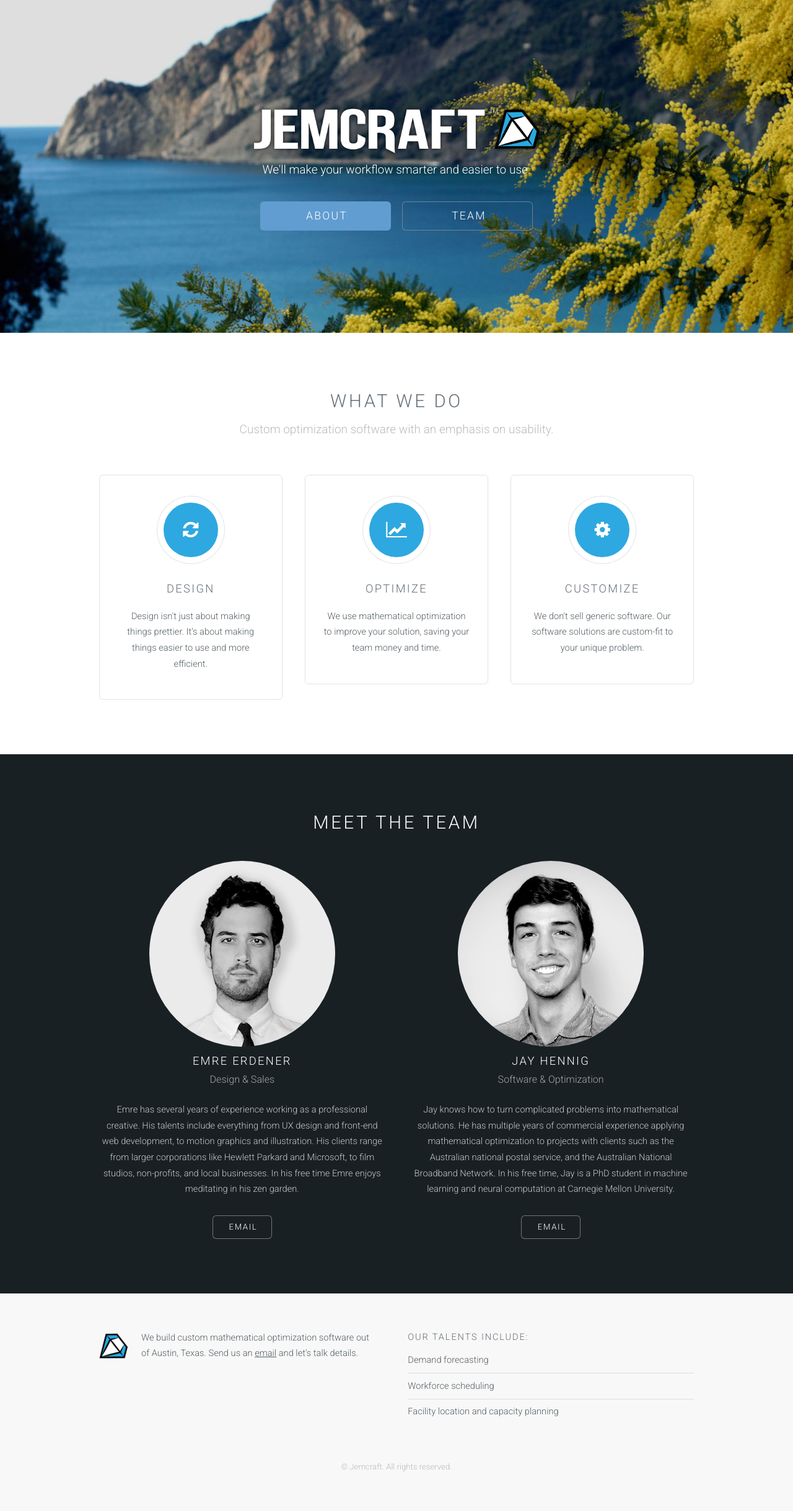
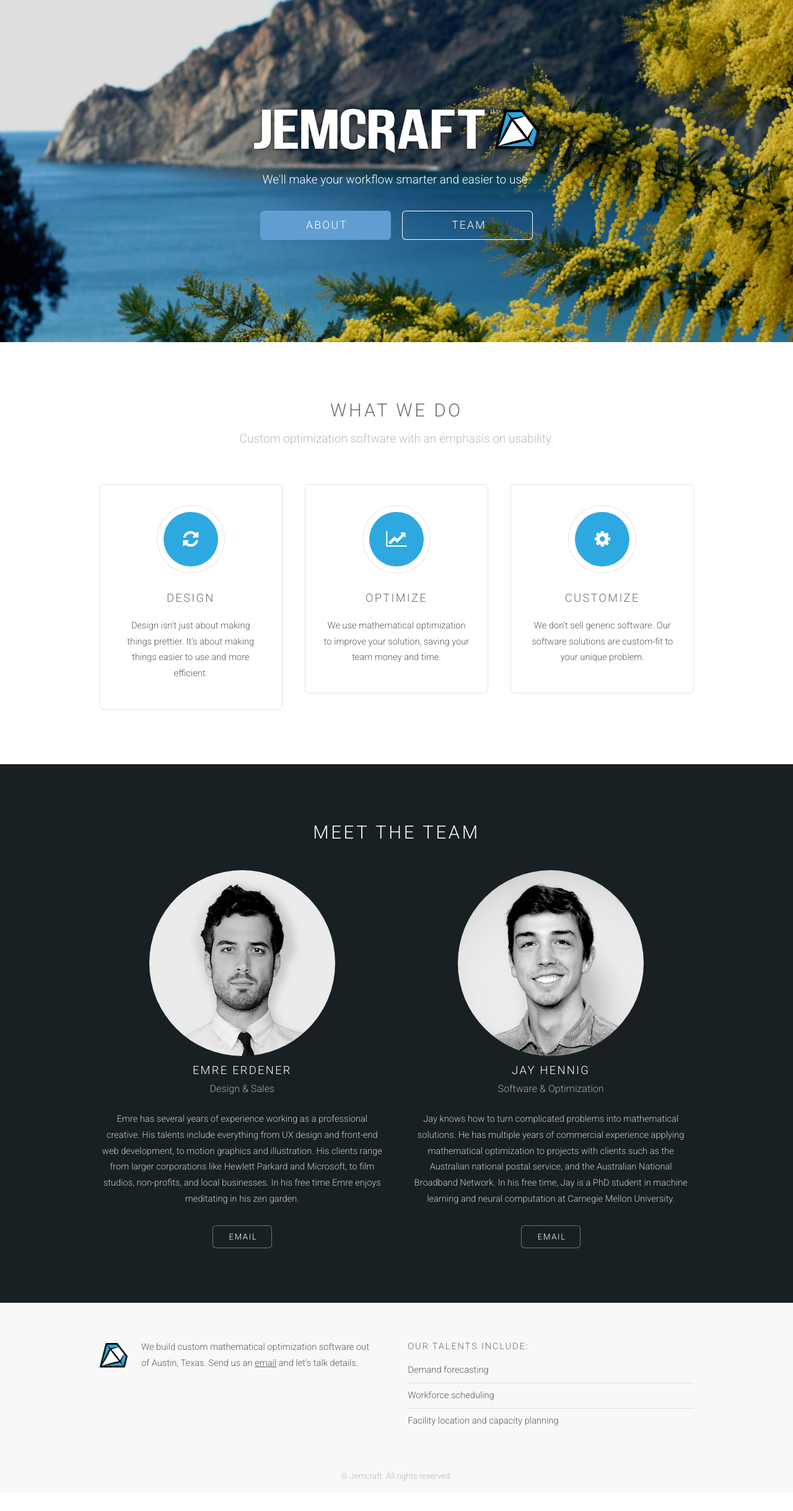
Before and after one commit to Jemcraft/Jemcraft.github.io, a Jekyll site: the page built from index.html, in a window 1280 px wide. Shown: the whole page at 62% size. Built offline with Jekyll 4.4.1, drawn with Linux system fonts in a browser that asks for light colours; after the commit the page ends 2409 px from its top, so only the background shows below that.

Commit message:
Changed 'team' button to be more readable / adjusted spacing in footer

```diff
--- a/_includes/footer.html
+++ b/_includes/footer.html
@@ -33,6 +33,7 @@
         <div class="5u footer-blurb">
             <p>We build custom mathematical optimization software out of Austin, Texas. Send us an <a href="mailto:{{site.group_email}}">email</a> and let's talk details.</p>
         </div>
+        <br class="mobile-break"/>
         <div class="6u">
             <h4>Our talents include:</h4>
             <ul class="alt">
--- a/_includes/header.html
+++ b/_includes/header.html
@@ -6,7 +6,7 @@
             <!--<li><a href="{{ site.baseurl }}/#home">Home</a></li>-->
             <li><a href="{{ site.baseurl }}/#about">About</a></li>
             <li><a href="{{ site.baseurl }}/#team">Team</a></li>
-            <!--<li><a href="{{ site.baseurl }}/#contact">Contact</a></li>-->
+            <li><a href="{{ site.baseurl }}/#contact">Contact</a></li>
             {% for page in site.pages %}
                   {% if page.title %}
                     <li><a class="page-link" href="{{ page.url | prepend: site.baseurl }}">{{ page.title }}</a></li>
--- a/css/style-large.css
+++ b/css/style-large.css
@@ -24,5 +24,6 @@
 /* Footer */
 
 	#footer {
-		padding: 4em 0;
+		padding-top: 4em;
+		padding-bottom: 1em;
 	}
--- a/css/style.css
+++ b/css/style.css
@@ -1022,7 +1022,7 @@
 		}
 
 		#banner .button.alt {
-			box-shadow: inset 0 0 0 1px rgba(144, 144, 144, 0.75);
+			box-shadow: inset 0 0 0 1px #fff;
 			color: #ffffff !important;
 		}
 
@@ -1051,6 +1051,7 @@
 
 		#banner p {
 			font-size: 1.3em;
+			padding-top: 0.8em;
 			margin-bottom: 2em;
 			color: #fff;
 		}
@@ -1064,7 +1065,7 @@
 
 	#footer {
 		background: #f8f8f8;
-		padding: 4em 0 6em 0;
+		padding: 4em 0 1em 0;
 	}
 
 		#footer a {
```
